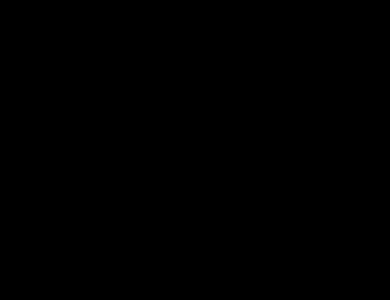
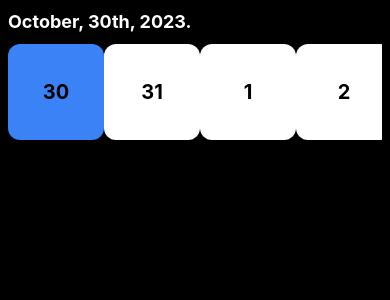
Before and after one commit to Domianidze/be-productive, a React Native app: screen /home in a window 390 px wide. Shown: the top 300 px of the page. Built offline with nearby package versions, Linux system fonts and the light colour scheme.

Commit message:
style: create date picker

```diff
--- a/package.json
+++ b/package.json
@@ -12,6 +12,7 @@
   "dependencies": {
     "@react-navigation/native": "^6.1.9",
     "@react-navigation/native-stack": "^6.9.16",
+    "moment": "^2.29.4",
     "nativewind": "^2.0.11",
     "react": "18.2.0",
     "react-native": "0.72.6",
--- /dev/null
+++ b/src/screens/Home/components/DatePicker/index.tsx
@@ -0,0 +1,66 @@
+import React from 'react';
+import {View, ScrollView, Pressable, Text} from 'react-native';
+import moment from 'moment';
+
+type TProps = {
+  activeDate: moment.Moment;
+  setActiveDate: React.Dispatch<React.SetStateAction<moment.Moment>>;
+};
+
+const DatePicker: React.FC<TProps> = ({activeDate, setActiveDate}) => {
+  const scrollViewRef = React.useRef<ScrollView>(null);
+
+  const [dates, setDates] = React.useState<moment.Moment[]>([]);
+
+  const datePressHandler = (date: moment.Moment) => {
+    setActiveDate(date);
+
+    if (scrollViewRef.current) {
+      const dateIndex = dates.findIndex(item => item.date() === date.date());
+
+      scrollViewRef.current.scrollTo({
+        x: 112 * (dateIndex - 1),
+        y: 0,
+        animated: true,
+      });
+    }
+  };
+
+  React.useEffect(() => {
+    const updatedDates = [...new Array(7)].map((_, index) =>
+      index > 0 ? moment().add(index, 'days') : moment(),
+    );
+
+    setDates(updatedDates);
+  }, []);
+
+  return (
+    <View className="p-2">
+      <Text className="pb-2 text-lg text-white font-bold">
+        {activeDate.format('MMMM, Do, YYYY.')}
+      </Text>
+      <ScrollView
+        className="flex-row gap-4"
+        horizontal={true}
+        showsHorizontalScrollIndicator={false}
+        ref={scrollViewRef}>
+        {dates.map(item => {
+          const isActive = item.date() === activeDate.date();
+
+          return (
+            <Pressable
+              className={`h-24 w-24 justify-center items-center rounded-xl ${
+                isActive ? 'bg-blue-500' : 'bg-white'
+              }`}
+              onPress={datePressHandler.bind(this, item)}
+              key={item.toString()}>
+              <Text className="text-xl font-bold">{item.date()}</Text>
+            </Pressable>
+          );
+        })}
+      </ScrollView>
+    </View>
+  );
+};
+
+export default DatePicker;
--- a/src/screens/Home/index.tsx
+++ b/src/screens/Home/index.tsx
@@ -1,11 +1,20 @@
 import React from 'react';
+import {View} from 'react-native';
 import {NativeStackScreenProps} from '@react-navigation/native-stack';
+import moment from 'moment';
 import {StackParamList} from '@root/App';
+import DatePicker from './components/DatePicker';
 
 type TProps = NativeStackScreenProps<StackParamList, 'home'>;
 
 const HomeScreen: React.FC<TProps> = () => {
-  return <></>;
+  const [activeDate, setActiveDate] = React.useState<moment.Moment>(moment());
+
+  return (
+    <View>
+      <DatePicker activeDate={activeDate} setActiveDate={setActiveDate} />
+    </View>
+  );
 };
 
 export default HomeScreen;
```
Also changed, not shown: 1 other file (tests, documents, lock files or other folders).
